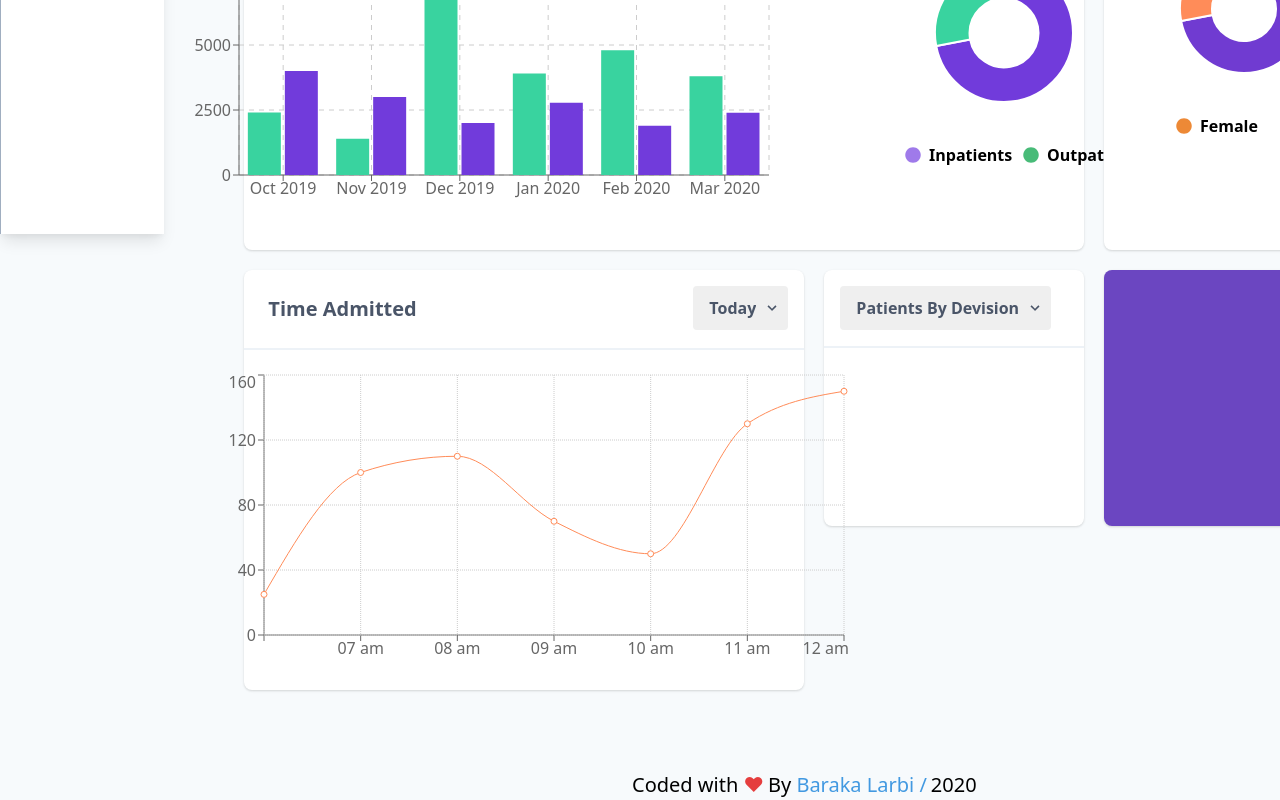
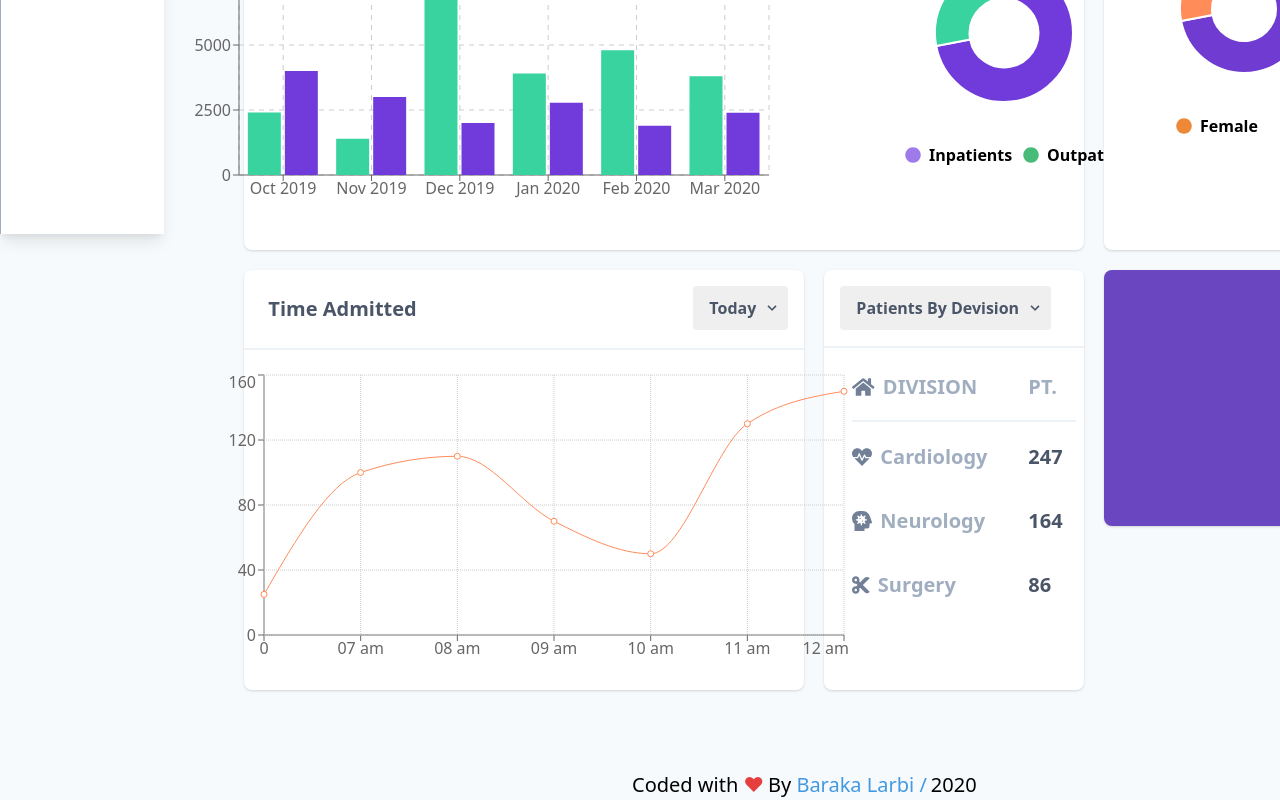
Before and after one commit to larbibaraka/health-app-dashboard, a React (Create React App) app: page / in a window 1280 px wide. Shown: the part 566-1366 px from the top of the page. Built offline with nearby package versions, Linux system fonts and the light colour scheme.

Commit message:
adding devision

```diff
--- a/src/components/Charts/PatientsLineChart.jsx
+++ b/src/components/Charts/PatientsLineChart.jsx
@@ -6,12 +6,11 @@ import {
   YAxis,
   CartesianGrid,
   Tooltip,
-  Legend,
 } from "recharts";
 
 export function PatientsLineChart() {
   const data = [
-    { name: "", time: 25 },
+    { name: "0", time: 25 },
     { name: "07 am", time: 100 },
     { name: "08 am", time: 110 },
     { name: "09 am", time: 70 },
@@ -26,7 +25,6 @@ export function PatientsLineChart() {
         <YAxis />
         <CartesianGrid strokeDasharray="1" />
         <Tooltip />
-
         <Line
           type="monotone"
           dataKey="time"
--- /dev/null
+++ b/src/components/PatientsDevision.jsx
@@ -0,0 +1,61 @@
+import React from 'react'
+import { FontAwesomeIcon } from "@fortawesome/react-fontawesome";
+import {
+  faHome,
+  faHeartbeat,
+  faHeadSideVirus,
+  faCut,
+} from "@fortawesome/free-solid-svg-icons";
+export  function PatientsDevision() {
+    return (
+
+        <ul className="mt-4 p-2">
+        <li className="flex flex-row text-gray-500 font-semibold ml-5 text-xl mb-5 border-b-2 border-gray-200 justify-between">
+          <div>
+            <span className="w-12 h-12 text-gray-600 cursor-pointer mr-2">
+              <FontAwesomeIcon icon={faHome} />
+            </span>
+            DIVISION
+          </div>
+          <span className="w-12 h-12 text-gray-500 cursor-pointer ">
+            PT.
+          </span>
+        </li>
+        <li className="flex flex-row text-gray-500 font-semibold ml-5 text-xl mb-4 justify-between">
+          <div>
+            <span className="w-12 h-12 text-gray-600 cursor-pointer mr-2">
+              <FontAwesomeIcon icon={faHeartbeat} />
+            </span>
+            Cardiology
+          </div>
+          <span className="w-12 h-12 text-gray-700 cursor-pointer ">
+            247
+          </span>
+        </li>
+
+        <li className="flex flex-row text-gray-500 font-semibold ml-5 text-xl mb-4 justify-between">
+          <div>
+            <span className="w-12 h-12 text-gray-600 cursor-pointer mr-2">
+              <FontAwesomeIcon icon={faHeadSideVirus} />
+            </span>
+            Neurology
+          </div>
+           <span className="w-12 h-12 text-gray-700 cursor-pointer ">
+            164
+          </span>
+        </li>
+        <li className="flex flex-row text-gray-500 font-semibold ml-5 text-xl mb-4 justify-between">
+          <div>
+            <span className="w-12 h-12 text-gray-600 cursor-pointer mr-2">
+              <FontAwesomeIcon icon={faCut} />
+            </span>
+            Surgery
+          </div>
+           <span className="w-12 h-12 text-gray-700 cursor-pointer ">
+            86
+          </span>
+        </li>
+      </ul>
+
+    )
+}
--- a/src/components/StatsAreaTwo.jsx
+++ b/src/components/StatsAreaTwo.jsx
@@ -1,5 +1,6 @@
 import React from "react";
 import { PatientsLineChart } from "./Charts/PatientsLineChart";
+import { PatientsDevision } from "./PatientsDevision";
 
 export function StatsAreaTwo() {
   return (
@@ -35,7 +36,7 @@ export function StatsAreaTwo() {
           <PatientsLineChart />
         </div>
       </div>
-      <div className="w-1/4 h-64 shadow bg-white  rounded-lg mr-5">
+      <div className="w-1/4  shadow bg-white  rounded-lg mr-5">
         <div className="card-title flex flex-row justify-start  border-b-2 border-gray-200 p-2">
           <div className="m-2 flex flex-row">
             <div className="w-full ">
@@ -59,6 +60,9 @@ export function StatsAreaTwo() {
             </div>
           </div>
         </div>
+        <div className="card-body flex flex-col">
+            <PatientsDevision/>
+        </div>
       </div>
       <div className="w-1/4 h-64 shadow rounded-lg bg-purple-700"></div>
     </div>
```
